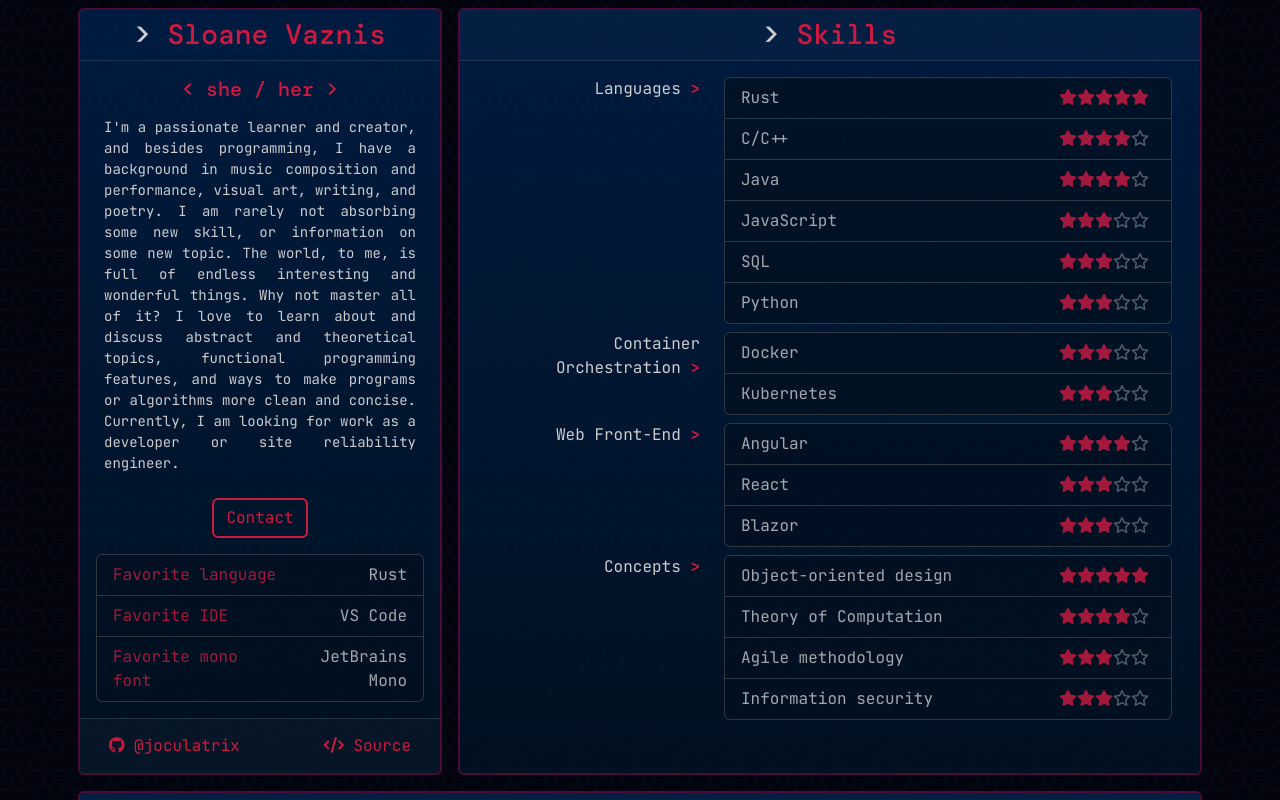
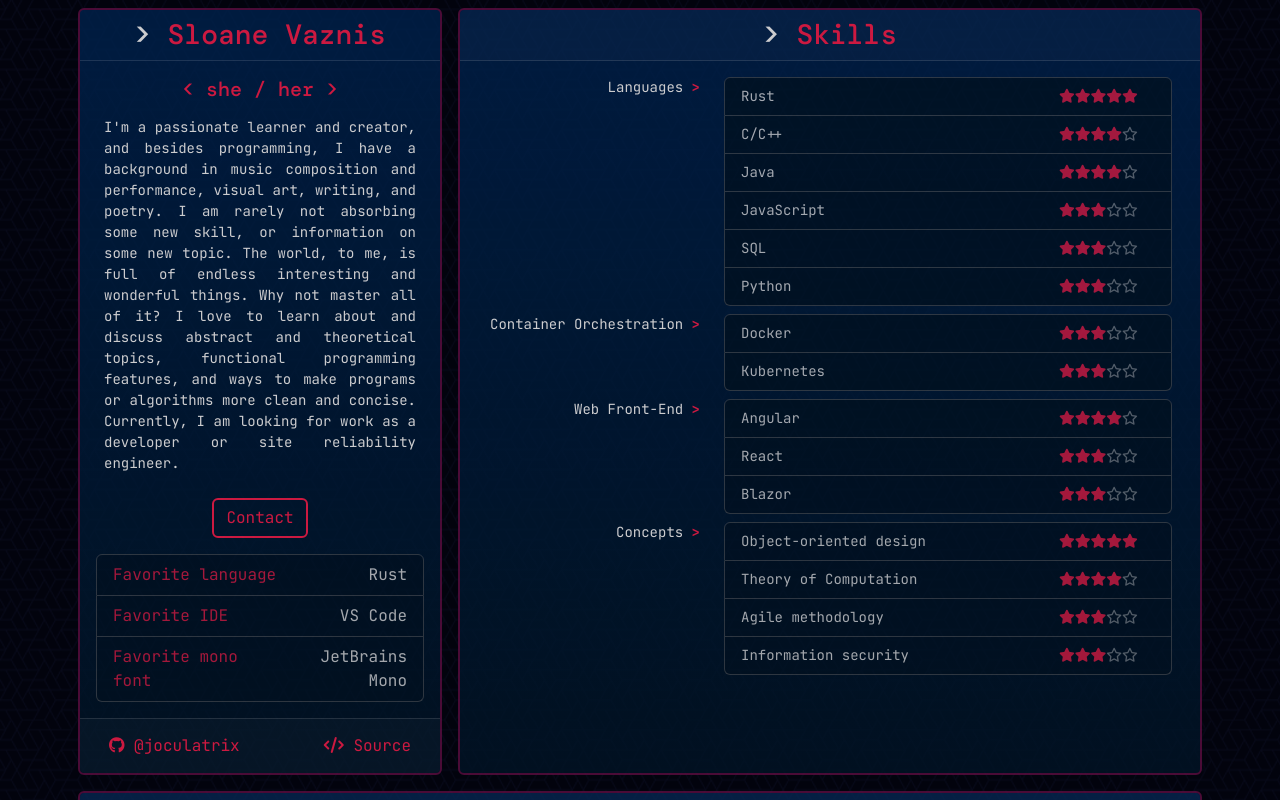
Before and after one commit to joculatrix/web_resume, an Angular app: page / in a window 1280 px wide. Built offline with nearby package versions, Linux system fonts and the light colour scheme; a web font is replaced by a local one.

Commit message:
Fix various font and image size issues.

```diff
--- a/src/app/templates/education.component.html
+++ b/src/app/templates/education.component.html
@@ -25,7 +25,7 @@
 					<div class="text-accent text-center">Achievements:</div>
 					<div class="list-group sv-bg-dark mt-1">
 					@for (achievement of school.achievements; track $index) {
-						<a class="list-group-item list-group-item-action">
+						<a class="list-group-item list-group-item-action" style="font-size: 0.875rem">
 							{{ achievement }}
 						</a>
 					}
--- a/src/app/templates/projects.component.html
+++ b/src/app/templates/projects.component.html
@@ -5,7 +5,7 @@
 			<ngb-carousel>
 				@for (project of projects; track $index) {
 					<ng-template ngbSlide>
-						<img class="img-thumbnail mx-auto d-block mb-2" src="{{ project.img_src }}" style="max-width: 65%" />
+						<img class="img-thumbnail project-img mx-auto d-block mb-2" src="{{ project.img_src }}" />
 						<h5 class="text-center">{{ project.title }}</h5>
 						<p class="text-center">{{ project.desc }}</p>
 						<div class="text-center"><a class="btn btn-sv" role="button" href="{{ project.href }}">Link</a></div>
@@ -15,7 +15,7 @@
 		}
 		@else {
 			<div>
-				<img class="img-thumbnail mx-auto d-block mb-2" src="{{ projects[0].img_src }}" style="max-width: 65%" />
+				<img class="img-thumbnail project-img mx-auto d-block mb-2" src="{{ projects[0].img_src }}" />
 				<h5 class="text-center">{{ projects[0].title }}</h5>
 				<p class="text-center">{{ projects[0].desc }}</p>
 				<div class="text-center"><a class="btn btn-sv" role="button" href="{{ projects[0].href }}">Link</a></div>
--- a/src/app/templates/skills.component.html
+++ b/src/app/templates/skills.component.html
@@ -4,13 +4,13 @@
         <div class="container h-100 d-flex align-items-center">
             <div class="row gy-2">
                 @for (skillCategory of skills; track $index) {
-                    <div class="col-lg-4 list-group-label">
+                    <div class="col-lg-4 list-group-label" style="font-size: 0.875rem">
                         {{ skillCategory.name }} <span class="text-accent fw-bold">></span>
                     </div>
                     <div class="col-lg-8">
                         <div class="list-group sv-bg-dark">
                             @for (skill of skillCategory.skills; track $index) {
-                                <a class="list-group-item list-group-item-action d-flex justify-content-between">
+                                <a class="list-group-item list-group-item-action d-flex justify-content-between" style="font-size: 0.875rem">
                                     {{ skill.name }}
                                     <span style="min-width: 6rem">
                                         @for (i of [1,2,3,4,5]; track $index) {
--- a/src/app/templates/work.component.html
+++ b/src/app/templates/work.component.html
@@ -17,7 +17,7 @@
 				<div class="col-12">
 					<div class="list-group sv-bg-dark">
 						@for (item of job.description; track $index) {
-							<a class="list-group-item list-group-item-hover">
+							<a class="list-group-item list-group-item-hover" style="font-size: 0.875rem">
 								{{ item }}
 							</a>
 						}
--- a/src/styles.scss
+++ b/src/styles.scss
@@ -76,19 +76,25 @@ $palette:
     }
 }
 
-/* ---------- COLORS ---------- */
+/* ---------- MISC ---------- */
 
 .text-accent {
     color: list.nth($palette, 1);
 }
-
-/* ---------- HTML ELEMENTS ---------- */
 
 .row {
 	@include media-breakpoint-down(lg) {
 		--bs-gutter-y: 2.5rem;
 	}
 }
+
+.project-img {
+	@include media-breakpoint-up(lg) {
+		max-width: 65%;
+	}
+}
+
+/* ---------- HTML ELEMENTS ---------- */
 
 body::before {
     content: "";
```
